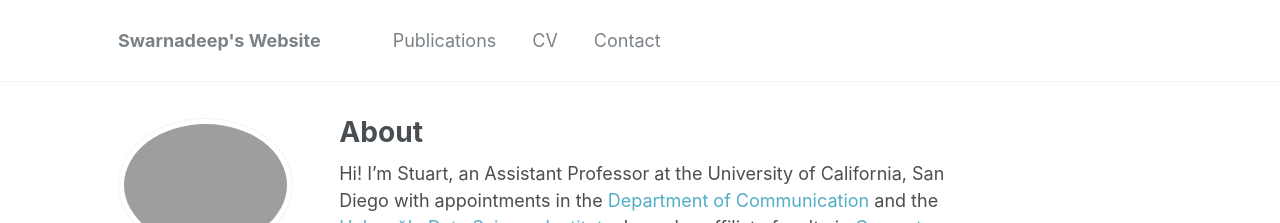
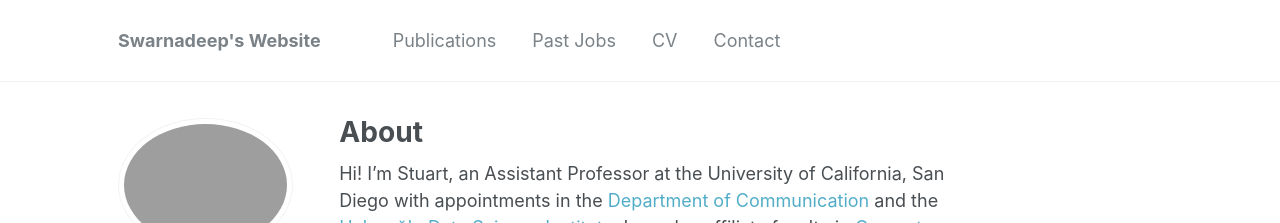
Before and after one commit to swarnadeep8597/swarnadeep8597.github.io, a Jekyll site: the page built from _pages/about.md, in a window 1280 px wide and 900 px high. Shown: the top 223 px of the window. Built offline with Jekyll 4.4.1, drawn with Linux system fonts in a browser that asks for light colours.

Commit message:
Edit Navigation tab

```diff
--- a/_data/navigation.yml
+++ b/_data/navigation.yml
@@ -3,6 +3,8 @@ main:
   - title: "Publications"
     url: /articles/
 
+  - title: "Past Jobs"
+    url: /jobs/
   #- title: "Talks"
   #  url: /talks/
 
```
Also changed, not shown: 1 other file.
